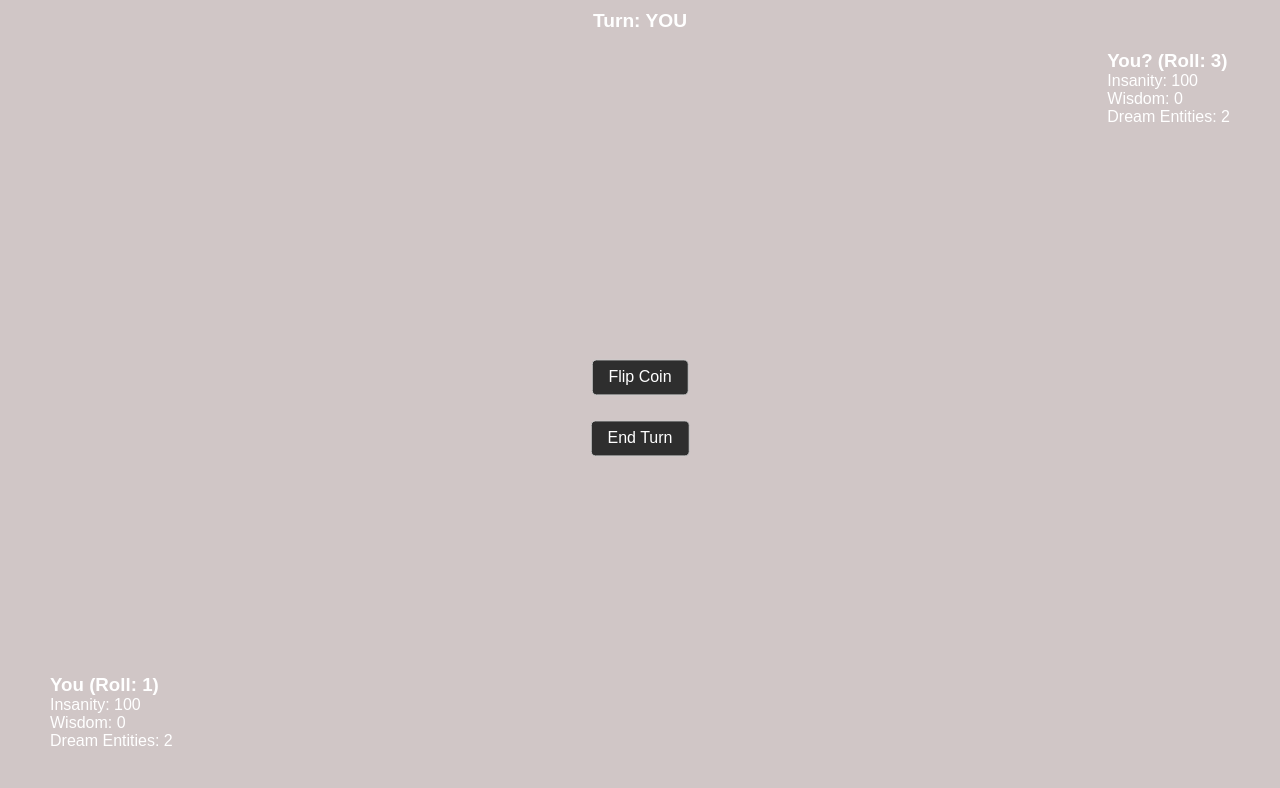
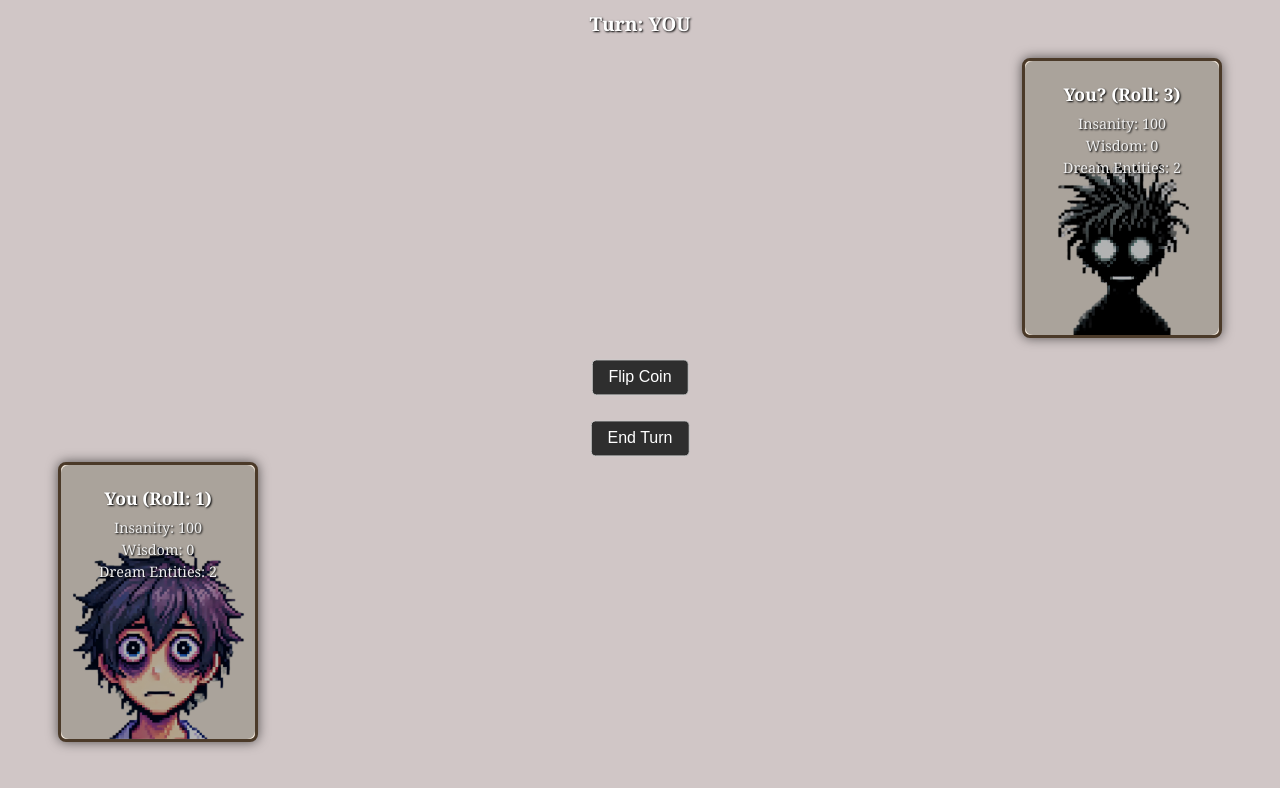
Before and after one commit to uly3/dream-game, a Next.js app in the folder frontend/: page /play/game in a window 1280 px wide. Shown: the top 788 px of the page. Built offline with nearby package versions, Linux system fonts and the light colour scheme.

Commit message:
Updated player and cpu card

```diff
--- a/frontend/src/app/play/game/GameBoard.module.css
+++ b/frontend/src/app/play/game/GameBoard.module.css
@@ -3,11 +3,13 @@
   width: 100vw;
   height: 100vh;
   color: var(--dreamWhite);
-  background-color: #d0c6c6; /* your pinkish dream color */
-  overflow: hidden; /* in case you have floating elements */
+  background-color: #d0c6c6; /* pinkish dream color */
+  overflow: hidden;
   padding: 1rem;
+  font-family: "Georgia", serif; /* or any “gothic” font you prefer */
 }
 
+/* Top banner: Turn info */
 .topBanner {
   position: absolute;
   top: 10px;
@@ -15,20 +17,24 @@
   transform: translateX(-50%);
   font-size: 1.2rem;
   font-weight: bold;
+  text-shadow: 1px 1px 2px black;
 }
 
+/* CPU info => top-right */
+.cpuInfo {
+  position: absolute;
+  top: 50px;
+  right: 50px;
+}
+
+/* Player info => bottom-left */
 .playerInfo {
   position: absolute;
   bottom: 50px;
   left: 50px;
 }
 
-.cpuInfo {
-  position: absolute;
-  top: 50px;
-  right: 50px;
-}
-
+/* Middle area for flipping coin, gambler message, etc. */
 .middleArea {
   position: absolute;
   top: 50%;
@@ -37,7 +43,7 @@
   text-align: center;
 }
 
-/* Example of styling for your action buttons */
+/* Action button styling (Flip Coin, End Turn, etc.) */
 .actionButton {
   background-color: var(--dreamGray);
   color: var(--dreamWhite);
@@ -47,12 +53,81 @@
   margin: 0.3rem;
   cursor: pointer;
   font-size: 1rem;
-  transition: background-color 0.3s ease;
+  transition: background-color 0.3s ease, transform 0.1s;
 }
 .actionButton:hover {
   background-color: var(--dreamGreen);
+  transform: scale(1.02);
 }
 .actionButton:disabled {
   opacity: 0.5;
   cursor: not-allowed;
 }
+
+/*
+   GOTHIC “CARD” STYLING for Player/CPU info
+   (like an old playing card / tarot card style)
+*/
+.infoCard {
+  width: 200px;
+  min-height: 280px;
+
+  /* Slightly tinted paper color. You can also do a background-image here if you prefer. */
+  background-color: #f3e9dd; /* fallback color */
+
+  border: 3px solid #4b3a29; /* dark brown frame */
+  border-radius: 8px;
+  padding: 0.8rem;
+  margin: 0.5rem;
+  text-align: center;
+  box-shadow: 0 0 12px rgba(0,0,0,0.6);
+
+  position: relative;
+  font-family: "Georgia", serif;
+}
+
+/* Player-specific card: uses player.jpg as background */
+.playerCard {
+  background-image: url("/player.jpg");
+  background-size: contain;
+  background-position: bottom;
+  background-repeat: no-repeat;
+}
+
+/* CPU-specific card: uses silhouette or some shadowy placeholder.
+   Put a silhouette image in /public/cpu-shadow.png (for example). */
+.cpuCard {
+  background-image: url("/cpu.jpg");
+  background-size: contain;
+  background-position: center 110%;
+  background-repeat: no-repeat;
+}
+
+/* Dark overlay if the background images are too bright */
+.infoCard::before {
+  content: "";
+  position: absolute;
+  inset: 0;
+  background: rgba(0,0,0,0.3); /* dark overlay for spookiness */
+  pointer-events: none;
+  border-radius: 8px;
+}
+
+.infoCard h3 {
+  margin: 0.5rem 0;
+  font-size: 1.1rem;
+  color: #fff;
+  text-shadow: 1px 1px 2px black;
+  position: relative; /* so it’s above the overlay */
+  z-index: 1;
+}
+
+/* Subtext lines for insanity/wisdom/entities */
+.infoCard p {
+  margin: 0.2rem 0;
+  color: #eee;
+  font-size: 0.9rem;
+  text-shadow: 1px 1px 2px black;
+  position: relative;
+  z-index: 1;
+}
--- a/frontend/src/app/play/game/page.tsx
+++ b/frontend/src/app/play/game/page.tsx
@@ -1,3 +1,4 @@
+// src/app/play/game/page.tsx
 "use client";
 import { useEffect } from "react";
 import { useRouter } from "next/navigation";
@@ -7,12 +8,9 @@ import NumberCards from "@/components/NumberCards";
 import SoundButton from "@/components/SoundButton";
 import { useBackgroundMusic } from "@/lib/soundManager";
 import CreepyMessages from "@/components/CreepyMessages";
-
 import styles from "./GameBoard.module.css";
 
 function getDisplayName(id: string) {
-  // "player" => "You"
-  // "cpu" => "You?"
   return id === "player" ? "You" : "You?";
 }
 
@@ -59,31 +57,29 @@ export default function GameBoardPage() {
     musicVolume,
   } = useGameStore();
 
-  // Play the game loop music
+  // 1) Play game music
   useBackgroundMusic("/Main_Game_Loop_Song.wav", true, musicVolume / 100);
 
-  // Initialize game on mount
+  // 2) initGame on mount
   useEffect(() => {
     initGame();
   }, [initGame]);
 
-  // If game over countdown hits 0 => go back to menu
+  // 3) if gameOver countdown hits 0 => go to /menu
   useEffect(() => {
     if (gameOver && gameOverCountdown === 0) {
       router.push("/menu");
     }
   }, [gameOver, gameOverCountdown, router]);
 
-  // Identify the current player
+  // 4) CPU logic
   const currentPlayer = players[currentPlayerIndex];
   const cpuPlayer = players.find((p) => p.id === "cpu");
   const playerObj = players.find((p) => p.id === "player");
 
-  // Minimal CPU logic
   useEffect(() => {
     if (currentPlayer.id === "cpu" && !currentPlayer.isEliminated && !gameOver) {
       const cpuTimeout = setTimeout(() => {
-        // Double-check still CPU
         if (useGameStore.getState().players[useGameStore.getState().currentPlayerIndex].id !== "cpu") return;
         flipCoin();
         const coinTimeout = setTimeout(() => {
@@ -101,10 +97,10 @@ export default function GameBoardPage() {
     }
   }, [currentPlayerIndex, currentPlayer, gameOver, flipCoin, gainWisdom, nextTurn]);
 
-  // If game is over => fade background
+  // 5) If gameOver => fade out screen
   if (gameOver) {
-    const fadeFactor = 1 - gameOverCountdown / 5; // from 0 to 1 over 5s
-    const startColor = { r: 208, g: 198, b: 198 }; // #d0c6c6
+    const fadeFactor = 1 - gameOverCountdown / 5;
+    const startColor = { r: 208, g: 198, b: 198 };
     const endColor = fadeToBlack ? { r: 0, g: 0, b: 0 } : { r: 255, g: 255, b: 255 };
     const r = Math.round(startColor.r + (endColor.r - startColor.r) * fadeFactor);
     const g = Math.round(startColor.g + (endColor.g - startColor.g) * fadeFactor);
@@ -125,7 +121,6 @@ export default function GameBoardPage() {
           transition: "background-color 1s linear",
         }}
       >
-        {/* Render creepy messages even on game over */}
         <CreepyMessages />
         <h2>{gameOverMessage}</h2>
         <p>Returning to reality in {gameOverCountdown}s...</p>
@@ -133,15 +128,13 @@ export default function GameBoardPage() {
     );
   }
 
-  // Show gambler dice result if needed
+  // gambler message
   function renderGamblerMessage() {
     if (gamblerRolling > 0) {
       return <p style={{ color: "lime" }}>Rolling dice... ({gamblerRolling}s)</p>;
     }
     if (gamblerResult !== null && gamblerShowResult > 0) {
-      const evenOdd = gamblerResult % 2 === 0
-        ? "even => +2 wisdom"
-        : "odd => -20 insanity";
+      const evenOdd = gamblerResult % 2 === 0 ? "even => +2 wisdom" : "odd => -20 insanity";
       return (
         <p style={{ color: "lime" }}>
           You rolled {gamblerResult} ({evenOdd}) ({gamblerShowResult}s)
@@ -151,7 +144,7 @@ export default function GameBoardPage() {
     return null;
   }
 
-  // For the hallucination shadow effect
+  // hallucination shadows
   function getShadowedCount(insanity: number): number {
     if (insanity < 40) return 3;
     if (insanity < 50) return 2;
@@ -181,14 +174,12 @@ export default function GameBoardPage() {
     );
   }
 
-  // If we can use wisdom
-  const canUseWisdom =
-    currentPlayer.wisdom >= 5 && !hasTakenAction && isPlayerAwake && hasFlippedCoin;
+  const canUseWisdom = currentPlayer.wisdom >= 5 && !hasTakenAction && isPlayerAwake && hasFlippedCoin;
 
-  // If Scout used, convert letters to full names
   function renderScoutMessage() {
     if (scoutEntities && scoutCountdown > 0) {
       const names = scoutEntityNames(scoutEntities).join(", ");
+
       return (
         <p style={{ color: "yellow", margin: "1rem 0" }}>
           Opponent’s Entities: {names} ({scoutCountdown}s)
@@ -200,47 +191,50 @@ export default function GameBoardPage() {
 
   return (
     <div className={styles.gameContainer}>
-      {/* The creepy whispers overlay */}
       <CreepyMessages />
 
-      {/* Top banner: Turn info */}
+      {/* Turn info */}
       <div className={styles.topBanner}>
         Turn: {getDisplayName(currentPlayer.id).toUpperCase()}
       </div>
 
-      {/* CPU info => "You?" => top-right */}
+      {/* CPU card */}
       <div className={styles.cpuInfo}>
-        <h3>{getDisplayName("cpu")} (Roll: {cpuPlayer?.roll})</h3>
+        <div className={`${styles.infoCard} ${styles.cpuCard}`}>
+          <h3>
+            {getDisplayName("cpu")} (Roll: {cpuPlayer?.roll})
+          </h3>
           <p>Insanity: {cpuPlayer?.insanity}</p>
           <p>Wisdom: {cpuPlayer?.wisdom}</p>
           <p>Dream Entities: {cpuPlayer ? cpuPlayer.dreamEntities.length : 0}</p>
         </div>
+      </div>
 
-      {/* Player info => "You" => bottom-left */}
+      {/* Player card */}
       <div className={styles.playerInfo}>
-        <h3>{getDisplayName("player")} (Roll: {playerObj?.roll})</h3>
+        <div className={`${styles.infoCard} ${styles.playerCard}`}>
+          <h3>
+            {getDisplayName("player")} (Roll: {playerObj?.roll})
+          </h3>
           <p>Insanity: {playerObj?.insanity}</p>
           <p>Wisdom: {playerObj?.wisdom}</p>
           <p>Dream Entities: {playerObj ? playerObj.dreamEntities.length : 0}</p>
         </div>
+      </div>
 
-      {/* Middle area for flipping coin, gambler, etc. */}
+      {/* Middle area */}
       <div className={styles.middleArea}>
         {flipInProgress && <p>Flipping coin... ({flipCountdown}s)</p>}
         {hasFlippedCoin && (
           <p>{isPlayerAwake ? "You are AWAKE" : "You are ASLEEP"}</p>
         )}
 
-        {/* Scout message if used */}
         {renderScoutMessage()}
-
-        {/* Gambler dice message if used */}
         {renderGamblerMessage()}
 
-        {/* Player’s turn controls */}
+        {/* Player controls */}
         {currentPlayer.id === "player" && !flipInProgress && !currentPlayer.isEliminated && (
           <div style={{ marginTop: "1rem" }}>
-            {/* If we haven't flipped coin yet */}
             {!hasFlippedCoin && (
               <SoundButton
                 className={styles.actionButton}
@@ -252,7 +246,6 @@ export default function GameBoardPage() {
               </SoundButton>
             )}
 
-            {/* If awake + not taken action + coin is flipped */}
             {isPlayerAwake && !hasTakenAction && hasFlippedCoin && (
               <>
                 <div style={{ display: "flex", gap: "1rem", justifyContent: "center" }}>
@@ -264,7 +257,6 @@ export default function GameBoardPage() {
                   >
                     Gain Wisdom
                   </SoundButton>
-
                   <SoundButton
                     className={styles.actionButton}
                     onClick={() => useWisdom()}
@@ -274,7 +266,6 @@ export default function GameBoardPage() {
                   >
                     Use Wisdom
                   </SoundButton>
-
                   <SoundButton
                     className={styles.actionButton}
                     onClick={() => nextTurn()}
@@ -298,7 +289,6 @@ export default function GameBoardPage() {
               </>
             )}
 
-            {/* If the player is asleep or has already taken an action, show End Turn only */}
             {(hasTakenAction || !isPlayerAwake) && (
               <div style={{ marginTop: "1rem" }}>
                 <SoundButton
```
Also changed, not shown: frontend/public/cpu.jpg (added), frontend/public/player.jpg (added). Lines whose indentation alone changed are shown as unchanged.
